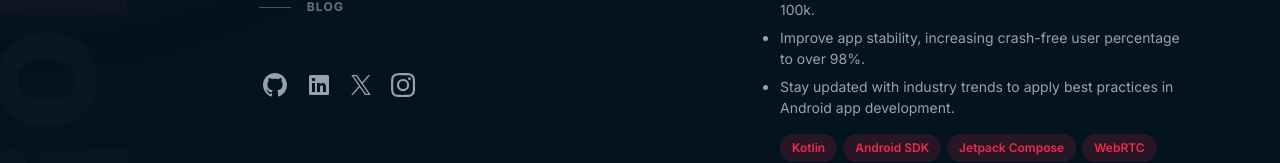
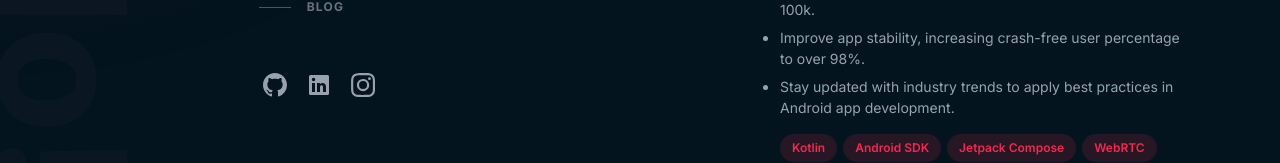
Before and after one commit to omarsahl/omarsahl.github.io, a Next.js app: page / in a window 1280 px wide. Shown: the part 607-770 px from the top of the page. Built offline with nearby package versions, Linux system fonts and the light colour scheme.

Commit message:
Remove X button

```diff
--- a/src/app/data/osdata.js
+++ b/src/app/data/osdata.js
@@ -502,11 +502,6 @@ export const socials = [
     icon: 'linkedin',
   },
   {
-    title: 'X (previously Twitter)',
-    url: 'https://x.com/omarsahl_',
-    icon: 'x',
-  },
-  {
     title: 'Instagram',
     url: 'https://www.instagram.com/omarsahl_',
     icon: 'instagram',
```
